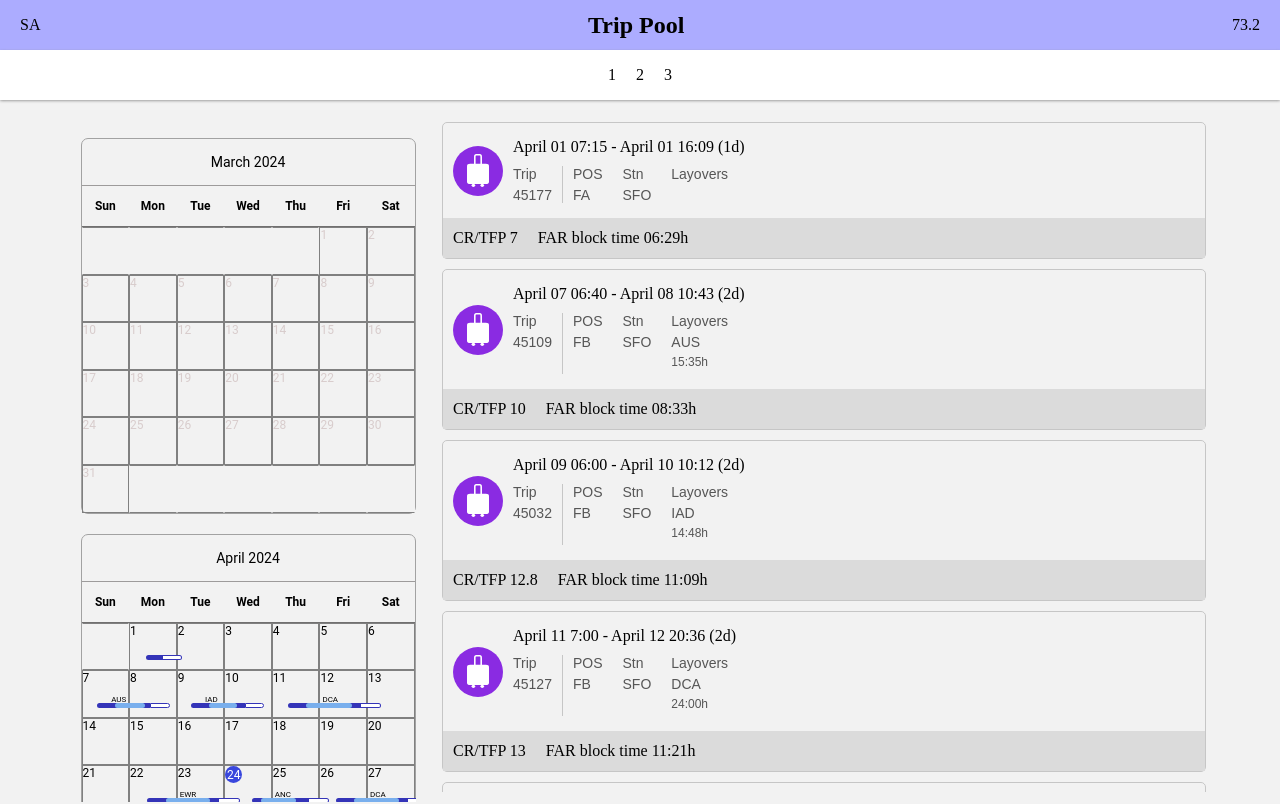
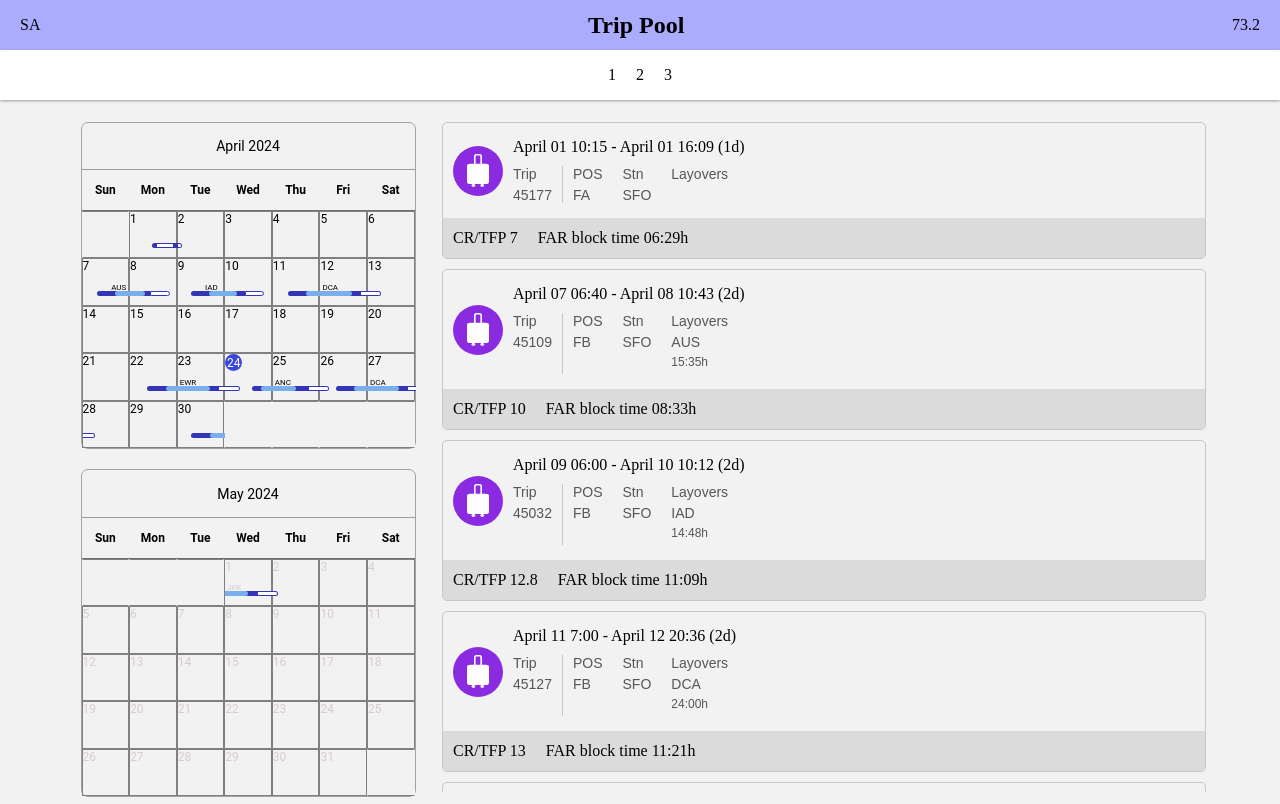
Before and after one commit to samcantwait/vxchange, a React (Vite) app: page / in a window 1280 px wide. Built offline with nearby package versions, Linux system fonts and the light colour scheme.

Commit message:
rework file setup for trips and commence work on handleSwap function

```diff
--- a/src/Trips.js
+++ b/src/Trips.js
@@ -5,7 +5,7 @@ const assignedTrips = [
     id: 45177,
     startDate: `${monthNow}-01-2024`,
     endDate: `${monthNow}-01-2024`,
-    report: "07:15",
+    report: "10:15",
     release: "16:09",
     length: 1,
     creditTFP: 7,
--- a/src/components/Calendar/Month.jsx
+++ b/src/components/Calendar/Month.jsx
@@ -1,8 +1,21 @@
+import { useEffect, useRef } from "react";
 import Days from "./Days";
 
 export default function Month({ curMonth }) {
+  const scrollRef = useRef(null);
+  const scrollToElement = () => {
+    const { current } = scrollRef;
+    if (current !== null) current.scrollIntoView({ behavior: "smooth" });
+  };
+
+  useEffect(scrollToElement, []);
+
   return (
-    <table className="calendar-body">
+    <table
+      className="calendar-body"
+      ref={curMonth.getMonth() === new Date().getMonth() ? scrollRef : null}
+      style={{ scrollMarginTop: "20px" }}
+    >
       <thead>
         <tr>
           <th colSpan={3} className="calendar-header">
--- a/src/contexts/Trips/TripsContext.jsx
+++ b/src/contexts/Trips/TripsContext.jsx
@@ -10,6 +10,35 @@ function changeTrips(arr, trip, prop, propBool) {
   return arr.map((i) =>
     i.id === trip.id ? { ...i, [prop]: !propBool } : { ...i, selected: false }
   );
+}
+
+function insertTrip(arr, trip) {
+  //function to insert trip into correct location
+  const [month, day, year] = trip.startDate.split("-");
+
+  for (let i = 0; i < arr.length; i++) {
+    const [tripMonth, tripDay, tripYear] = arr[i].startDate.split("-");
+    const [nextMonth, nextDay, nextYear] = arr[i + 1].startDate.split("-");
+    const tripDate = Date.parse(new Date(year, month, day));
+    const arrDate = Date.parse(new Date(tripYear, tripMonth, tripDay));
+    const nextDate =
+      i !== arr.length - 1
+        ? Date.parse(new Date(nextYear, nextMonth, nextDay))
+        : Infinity;
+
+    if (arrDate === tripDate) {
+      //Need to address sorting multiple trips on same date but at different times.
+      const tripStart = parseInt(trip.report.replace(":", ""));
+      const arrStart = parseInt(arr[i].report.replace(":", ""));
+      // if (tripStart < arrStart)
+      //look at start time
+    }
+    if (arrDate < tripDate) continue;
+    if (i === arr.length - 1 || tripDate < nextDate) {
+      arr.splice(i, 0, trip);
+      return;
+    }
+  }
 }
 
 function TripsProvider({ children }) {
@@ -99,6 +128,8 @@ function TripsProvider({ children }) {
   }
 
   function handleChangeTrip(option, crew) {
+    // REMEMBER TO RESET SELECTED AND CHECKED ON CHANGED TRIPS!!!!
+
     // do something with the trip and also call the onSelectTrip function
     //Use useReducer here!
     if (option === "Swap") {
@@ -107,7 +138,13 @@ function TripsProvider({ children }) {
 
       setRosterTrips((t) => {
         const newRoster = t.filter((i) => i.id !== rosterTrip.id);
-        return [...newRoster, poolTrip];
+        insertTrip(newRoster, poolTrip);
+        return [...newRoster];
+      });
+      setAvailTrips((t) => {
+        const newAvail = t.filter((i) => i.id !== poolTrip.id);
+        insertTrip(newAvail, rosterTrip);
+        return [...newAvail];
       });
       console.log(rosterTrip, poolTrip, crew);
 
--- a/src/pages/main/Main.jsx
+++ b/src/pages/main/Main.jsx
@@ -6,11 +6,11 @@ export default function Main() {
   return (
     <main className="main-content">
       <TripsProvider>
-        <div className="aside-wrapper">
+        <aside className="aside-wrapper">
           <div className="aside">
             <Calendar />
           </div>
-        </div>
+        </aside>
         <Trips />
       </TripsProvider>
     </main>
--- a/src/pages/trips/Trips.jsx
+++ b/src/pages/trips/Trips.jsx
@@ -16,7 +16,6 @@ export default function Trips() {
             {rosterTrips.map((trip) => {
               return <Trip trip={trip} key={crypto.randomUUID()} />;
             })}{" "}
-            <TripSelect />
           </>
         );
       case "pool":
@@ -25,7 +24,6 @@ export default function Trips() {
             {availTrips.map((trip) => {
               return <Trip trip={trip} key={crypto.randomUUID()} />;
             })}{" "}
-            <TripSelect />
           </>
         );
       case "trade":
```
